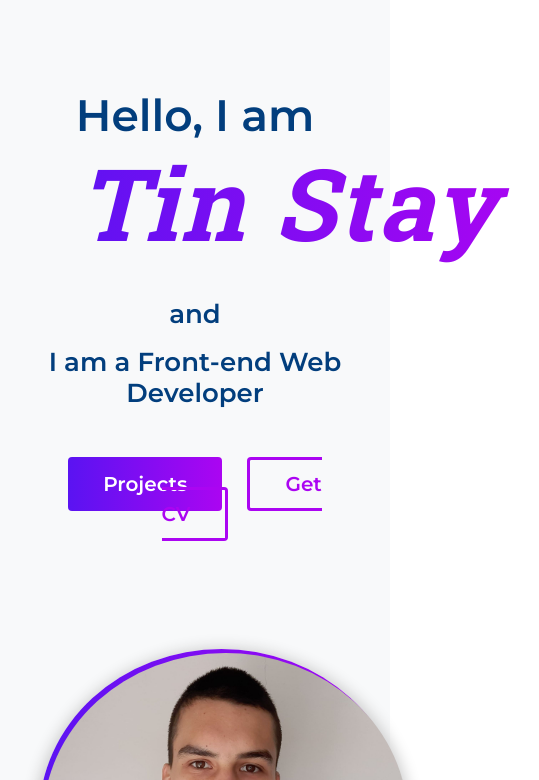
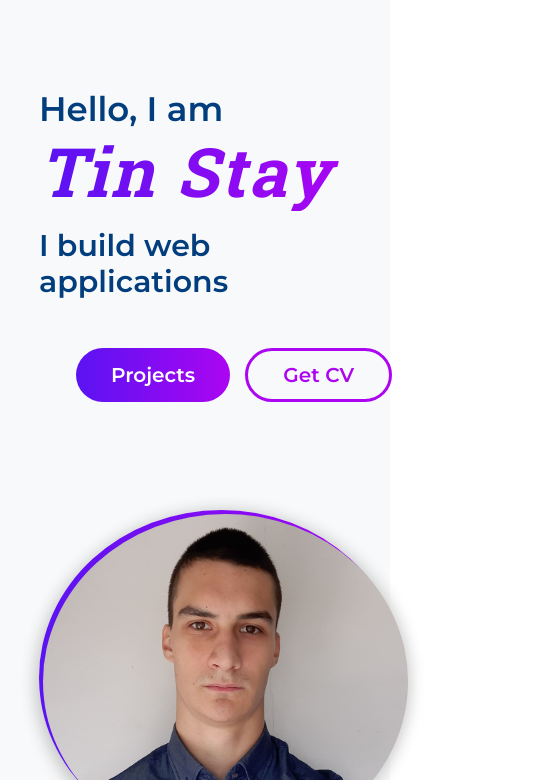
Before and after one commit to TinStay/PortfolioV2, a plain HTML site: page index.html in a window 390 px wide. Shown: the part 64-844 px from the top of the page, 539 px wide, since content can reach past the window. Drawn offline with nearby package versions, Linux system fonts and the light colour scheme; a web font is replaced by a local one.

Commit message:
Added media query for mobile view for main-text

```diff
--- a/index.html
+++ b/index.html
@@ -37,8 +37,8 @@
                 <div class="main-text col-md-6">
                     <h2 class="heading-middle">Hello, I am</h2>
                     <h1 class="heading-tin-stay">Tin Stay</h1>
-                    <h2 class="heading-small">and</h2>
-                    <h2 class="heading-small">I am a Front-end Web Developer</h3>
+                    <!-- <h2 class="heading-small">and</h2> -->
+                    <h2 class="heading-small">I build web applications</h3>
                     <div class="jumbotron-buttons">
                         <a href="./projects.html" class="btn-jumbotron-full">Projects</a>
                         <a href="./Prototyping/Martin Staykov CV.docx" download class="btn-jumbotron">Get CV</a>
--- a/main.css
+++ b/main.css
@@ -166,7 +166,7 @@ header{
 /* ##################### */
 .main-text{
     margin: 1.8rem auto 3rem auto;
-    text-align: center;
+    /* text-align: center; */
 }
 
 .heading-middle{
@@ -214,6 +214,8 @@ header{
     -webkit-text-fill-color: transparent;
 }
 
+
+
 .jumbotron-buttons{
     margin-top: 3rem;
 }
@@ -226,7 +228,7 @@ header{
     font-weight: 600;
     font-size: 1rem;
     /* border: 3px solid var(--dark-purple-main); */
-    border-radius: 4px;
+    border-radius: 40px;
     text-decoration: none;
 
 
@@ -238,7 +240,7 @@ header{
 .btn-jumbotron{
     padding: 12px 35px;
     border: 3px solid var(--light-purple-main);
-    border-radius: 4px;
+    border-radius: 40px;
     background-color: transparent;
     font-size: 1rem;
     font-weight: 600;
@@ -272,6 +274,33 @@ header{
     height: inherit;
     border-radius: 50%;
     background-size: cover;
+}
+
+
+@media only screen and (max-width: 1199px) {
+    .heading-middle{
+        font-size: 1.7rem;
+    }
+
+    .heading-small{
+        font-size: 1.5rem;
+    }
+
+    .heading-tin-stay{
+        width: inherit;
+        height: inherit;
+        font-size: 3.4rem;
+        margin: 0;
+    }
+
+    .jumbotron-buttons{
+        width: 100vw;
+        text-align: center;
+    }
+
+    .btn-jumbotron-full{
+        margin-right: 10px;
+    }
 }
 
 /* ##################### */
```
Also changed, not shown: node node_modulesreact-scriptsscriptsstart.js.txt (added).
